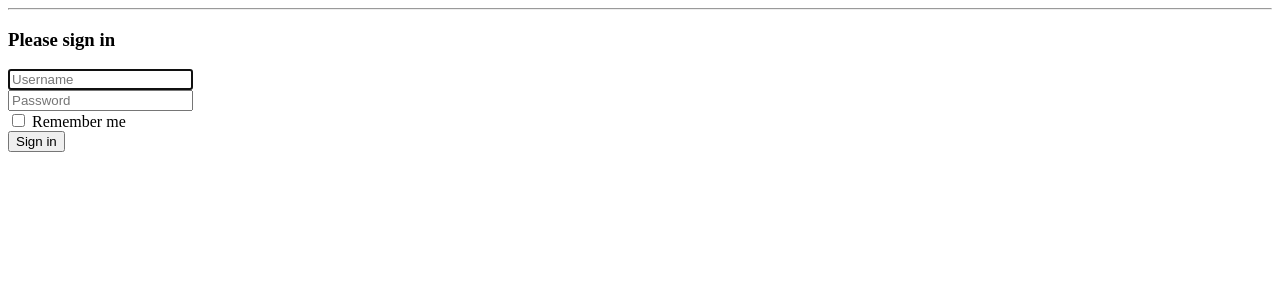
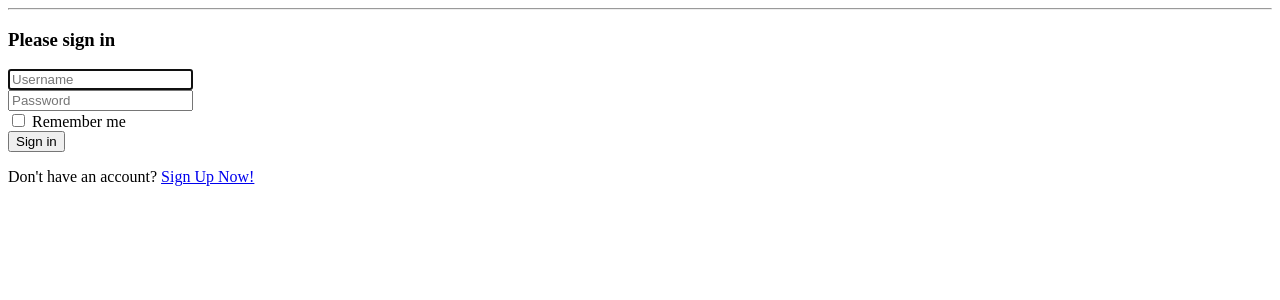
Before and after one commit to irhamputra/Final-Project, a PHP site: page /public/pages/Login.php in a window 1280 px wide. Shown: the top 300 px of the page. Run offline with PHP 8.4, Linux system fonts and the light colour scheme.

Commit message:
Add link to page Sign up at Login page

```diff
--- a/public/pages/Login.php
+++ b/public/pages/Login.php
@@ -20,4 +20,6 @@
         <input type="hidden" name="login[loginForm]" value="true"/>
         <button class="btn btn-lg btn-primary btn-block" name="login[submit]" type="submit">Sign in</button>
     </form>
+    <p class="text-center">Don't have an account? <a class="btn btn-xs btn-primary" href="?p=signup" role="button">Sign Up Now!</a></p>
+
 </div> <!-- /container -->
```
